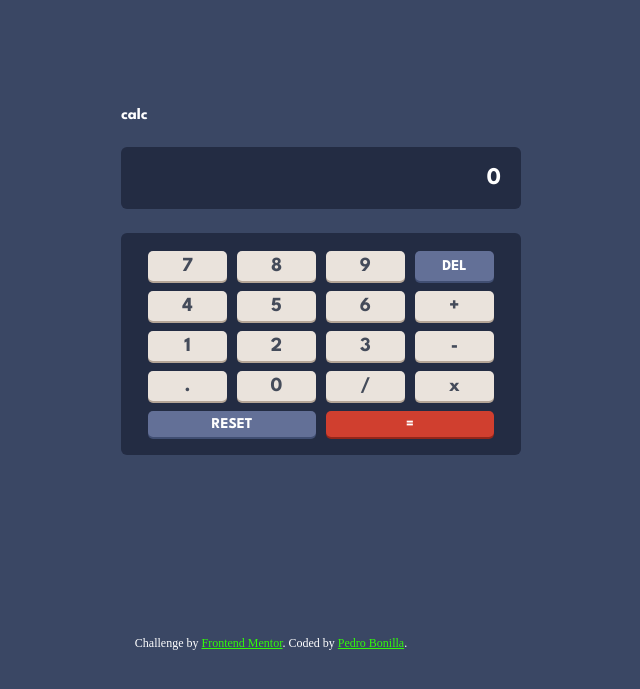
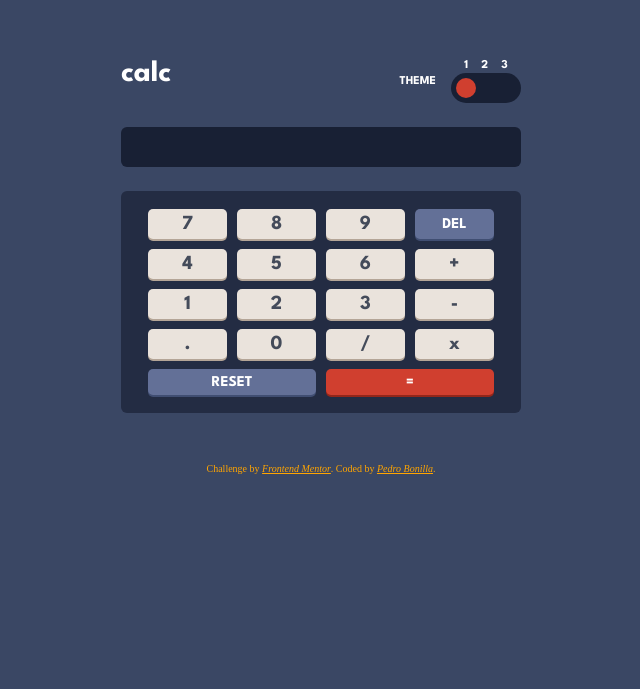
Before and after one commit to Adasat/FrontMentorCalculator, a React (Vite) app: page / in a window 1280 px wide. Shown: the part 127-816 px from the top of the page, without its empty margins (319-959 px from the left). Built offline with nearby package versions, Linux system fonts and the light colour scheme; a web font is replaced by a local one.

Commit message:
Done without Toogle steps! But toogle button changes theme

```diff
--- a/index.html
+++ b/index.html
@@ -1,5 +1,5 @@
 <!DOCTYPE html>
-<html lang="en">
+<html lang="en" data-theme="theme 1">
   <head>
     <meta charset="UTF-8" />
     <link
--- a/src/App.css
+++ b/src/App.css
@@ -1,11 +1,41 @@
 .calculator{
   width: 400px;
-  color: hsl(0, 0%, 100%);
+  color: var(--color-text-secondary);
   font-family: 'League Spartan', sans-serif;
 }
 
+.header{
+  display: flex;
+  justify-content: space-between;
+}
+
+.theme{
+  display: flex;
+  align-items: center;
+  gap: 15px;
+}
+
+.themeTitle{
+  font-size: 12px;
+  color: var(--color-text-theme);
+  top: px;
+}
+
+.toogle{
+  display: flex;
+  flex-direction: column;
+  align-items: center;
+  gap: 2px
+}
+
+.numTheme {
+  color: var(--color-text-theme);
+  font-size: 12px;
+  word-spacing: 10px;
+}
+
 .blockResult {
-  background-color: hsl(223, 31%, 20%);
+  background-color: var(--bg-color-screen);
   border-radius: 6px;
   text-align: end;
 }
@@ -14,6 +44,77 @@
   padding: 20px;
   font-size: x-large;
   font-family: 'League Spartan', sans-serif;
+  color: var(--color-text)
+}
+
+.title{
+  color: var(--color-title);
+  font-size: 30px;
+}
+
+.switch {
+  position: relative;
+  display: inline-block;
+  width: 70px;
+  height: 30px;
+  background-color: var(--bg-color-screen);
+  border-radius: 40px;
+  cursor: pointer;
+}
+
+.switch::after {
+  content: '';
+  position: absolute;
+  width: 20px;
+  height: 20px;
+  background-color: var(--bg-color-equal);
+  border-radius: 40px;
+  left: 5px;
+  top: 5px;
+  transition: all 0.4s;
+  animation: moveToggle 0.4s ease-in-out;
+}
+
+.offscreen {
+  position: absolute;
+  display: none;
+}
+
+.offscreen:checked+.switch::after {
+  transform: translateX(40px);
+  background-color: var(--bg-color-equal);
+}
+
+.offscreen:checked[data-theme="theme 1"]+.switch::after {
+  animation-delay: 0.15s;
+  /* Retraso para el primer paso */
+}
+
+.offscreen:checked[data-theme="theme 2"]+.switch::after {
+  animation-delay: 0.3s;
+  /* Retraso para el segundo paso */
+}
+
+.offscreen:checked[data-theme="theme 3"]+.switch::after {
+  animation-delay: 0s;
+  /* Sin retraso para el tercer paso */
+}
+
+@keyframes moveToogle {
+
+  0% {
+    transform: translateX(0);
+  }
+  33.33% {
+    transform: translateX(40px);
+  }
+  66.66% {
+    transform: translateX(80px);
+  }
+  100% {
+    transform: translateX(0);
+  }
+
 }
 
 @media screen and (min-width: 275px) and (max-width: 350px) {
--- a/src/App.jsx
+++ b/src/App.jsx
@@ -1,39 +1,79 @@
-
 import { useState } from "react";
 import "./App.css";
 import Attribution from "./components/Attribution/Attribution";
 import Buttons from "./components/Attribution/Buttons/Buttons";
 
 function App() {
-  const [result, setResult] = useState(0)
-  const [calculateResult, setCalculateResult] = useState([])
+  const [result, setResult] = useState(null);
+  const [showNumber, setShowNumber] = useState("");
+
+  const [theme, setTheme] = useState("theme 1"); // Inicialmente configurado en el tema 1
+
+ const handleThemeChange = () => {
+   let newTheme;
+   if (theme === "theme 1") {
+     newTheme = "theme 2";
+     document.documentElement.setAttribute("data-theme", "theme 2");
+   } else if (theme === "theme 2") {
+     newTheme = "theme 3";
+     document.documentElement.setAttribute("data-theme", "theme 3");
+   } else {
+     newTheme = "theme 1";
+     document.documentElement.setAttribute("data-theme", "theme 1");
+   }
+   setTheme(newTheme);
+ };
+
 
   const handleCalculate = (value) => {
-    switch(value){
-      case '1':
-
+    if (value === "=") {
+      try {
+        const calculatedResult = eval(showNumber);
+        setResult(calculatedResult);
+        setShowNumber(calculatedResult.toString());
+      } catch (error) {
+        setResult("Error");
+        setShowNumber("");
+      }
+    } else if (value === "DEL") {
+      setShowNumber(showNumber.slice(0, -1));
+    } else if (value === "RESET") {
+      setShowNumber("");
+      setResult(null);
+    } else {
+      setShowNumber(showNumber + value);
     }
-
-
-  }
+  };
 
   return (
-
-
     <>
       <div className="calculator">
-        calc
+        <div className="header">
+          <span className="title">calc</span>
+
+          <div className="theme">
+            <span className="themeTitle">THEME</span>
+            <div className="toogle">
+              <span className="numTheme">1 2 3</span>
+              <input
+                type="checkbox"
+                id="toggle"
+                className="offscreen"
+                onChange={handleThemeChange}
+                checked={theme === "theme 2"}
+              />
+              <label htmlFor="toggle" className="switch" />
+            </div>
+          </div>
+        </div>
+
         <div className="blockResult">
-          <p className="result">{result}</p>
+          <p className="result">{result !== null ? result : showNumber}</p>
         </div>
-        <Buttons handleCalculate={handleCalculate}/>
-
-
-
+        <Buttons handleCalculate={handleCalculate} />
       </div>
 
-      <Attribution/>
-
+      <Attribution />
     </>
   );
 }
--- a/src/components/Attribution/Buttons/Buttons.css
+++ b/src/components/Attribution/Buttons/Buttons.css
@@ -3,7 +3,7 @@
     grid-template-columns: repeat(4, 21%);
     padding: 18px 12px;
     gap: 10px;
-    background-color: hsl(223, 31%, 20%);
+    background-color: var(--bg-color-toogle);
     border-radius: 6px;
     justify-content: center;
 
@@ -13,11 +13,11 @@
 .btn{
     font-family: 'League Spartan', sans-serif;
     padding: 6px;
-    background-color: hsl(30, 25%, 89%);
+    background-color: var(--bg-color-keys);
     border-radius: 5px;
     border: 0 solid transparent;
-    box-shadow: 0 2px 0 hsl(28, 16%, 65%);
-    color: hsl(221, 14%, 31%);
+    box-shadow: 0 2px 0 var(--bg-shadow-keys);
+    color: var(--color-text);
     font-size: 20px;
     text-align: center;
     cursor: pointer;
@@ -30,25 +30,25 @@
 }
 
 .btnViolet {
-    background-color: hsl(225, 21%, 49%);
-    color: hsl(0, 0%, 100%);
+    background-color: var(--bg-color-delete);
+    color: var(--color-text-white);
     font-size: 15px;
-    box-shadow: 0 2px 0 hsl(224, 28%, 35%);
+    box-shadow: 0 2px 0 var(--shadow-delete);
 }
 
 
 .reset{
 grid-column: 1 / span 2;
-background-color: hsl(225, 21%, 49%);
-color: hsl(0, 0%, 100%);
+background-color: var(--bg-color-delete);
+color: var(--color-text-white);
 font-size: 15px;
-    box-shadow: 0 2px 0 hsl(224, 28%, 35%);
+    box-shadow: 0 2px 0 var(--shadow-delete);
 }
 
 .calculate {
     grid-column: 3 / span 2;
-    background-color: hsl(6, 63%, 50%);
-    color: hsl(0, 0%, 100%);
+    background-color: var(--bg-color-equal);
+    color: var(--color-text-secondary);
     font-size: 15px;
-        box-shadow: 0 2px 0 hsl(6, 70%, 34%);
+        box-shadow: 0 2px 0 var(--shadow-equal);
 }
--- a/src/index.css
+++ b/src/index.css
@@ -1,23 +1,101 @@
+:root[data-theme='theme 1']{
+  /*Backgrounds */
+  --bg-color: hsl(222, 26%, 31%);
+  --bg-color-toogle: hsl(223, 31%, 20%);
+  --bg-color-screen: hsl(224, 36%, 15%);
+
+  /* Keys */
+  --bg-color-delete: hsl(225, 21%, 49%);
+  --shadow-delete: hsl(224, 28%, 35%);
+  --bg-color-equal: hsl(6, 63%, 50%);
+  --shadow-equal: hsl(6, 70%, 34%);
+  --bg-color-keys: hsl(30, 25%, 89%);
+  --bg-shadow-keys: hsl(28, 16%, 65%);
+
+  /* Text */
+  --color-text: hsl(221, 14%, 31%);
+  --color-text-secondary: hsl(0, 0%, 100%);
+  --color-text-white: hsl(0, 0%, 100%);
+  --color-title: hsl(0, 0%, 100%);
+  --color-text-attribution: orange;
+  --color-text-theme: hsl(0, 0%, 100%)
+}
+
+:root[data-theme='theme 2']{
+  /*Backgrounds */
+    --bg-color: hsl(0, 0%, 90%);
+    --bg-color-toogle: hsl(0, 5%, 81%);
+    --bg-color-screen: hsl(0, 0%, 93%);
+
+    /* Keys */
+    --bg-color-delete: hsl(185, 42%, 37%);
+    --shadow-delete: hsl(185, 58%, 25%);
+    --bg-color-equal: hsl(25, 98%, 40%);
+    --shadow-equal: hsl(25, 99%, 27%);
+    --bg-color-keys: hsl(45, 7%, 89%);
+    --bg-shadow-keys: hsl(35, 11%, 61%);
+
+    /* Text */
+    --color-text: hsl(60, 10%, 19%);
+    --color-text-secondary: hsl(0, 0%, 100%);
+    --color-text-white: hsl(0, 0%, 100%);
+    --color-title: hsl(60, 10%, 19%);
+    --color-text-attribution: orange;
+    --color-text-theme: hsl(60, 10%, 19%)
+
+
+}
+
+:root[data-theme='theme 3'] {
+  /*Backgrounds */
+  --bg-color: hsl(268, 75%, 9%);
+  --bg-color-toogle: hsl(268, 71%, 12%);
+  --bg-color-screen: hsl(268, 71%, 12%);
+
+  /* Keys */
+  --bg-color-delete: hsl(281, 89%, 26%);
+  --shadow-delete: hsl(285, 91%, 52%);
+  --bg-color-equal: hsl(176, 100%, 44%);
+  --shadow-equal: hsl(177, 92%, 70%);
+  --bg-color-keys: hsl(268, 47%, 21%);
+  --bg-shadow-keys: hsl(290, 70%, 36%);
+
+  /* Text */
+  --color-text: hsl(52, 100%, 62%);
+  --color-text-secondary: hsl(198, 20%, 13%);
+  --color-text-white: hsl(0, 0%, 100%);
+  --color-title: hsl(52, 100%, 62%);
+  --color-text-attribution: white;
+  --color-text-theme: hsl(52, 100%, 62%);
+}
+
 .attribution {
-  font-size: 11px;
-  width: 300px;
+  font-size: 10px;
   text-align: center;
-  bottom: 30px;
-  position: absolute;
   text-align: center;
-  color: white;
-  font-size: 12px;
+  color: var(--color-text-attribution);
+  margin-top: 50px;
+  transition: all 0.8s ease-in-out;
+  height: 40px;
+}
+
+.attribution:hover{
+  transform: scale(120%);
+  font-size: 14px;
 }
 
 .attribution a {
-  color: hsl(110, 96%, 51%);
+  color: var(--color-text-attribution);
+  font-style: italic;
 }
+
+
 
 body{
   display: flex;
   justify-content: center;
   align-items: center;
-  background-color: hsl(222, 26%, 31%);
+  background-color: var(--bg-color);
   height: 100vh;
   position: relative
 }
```
